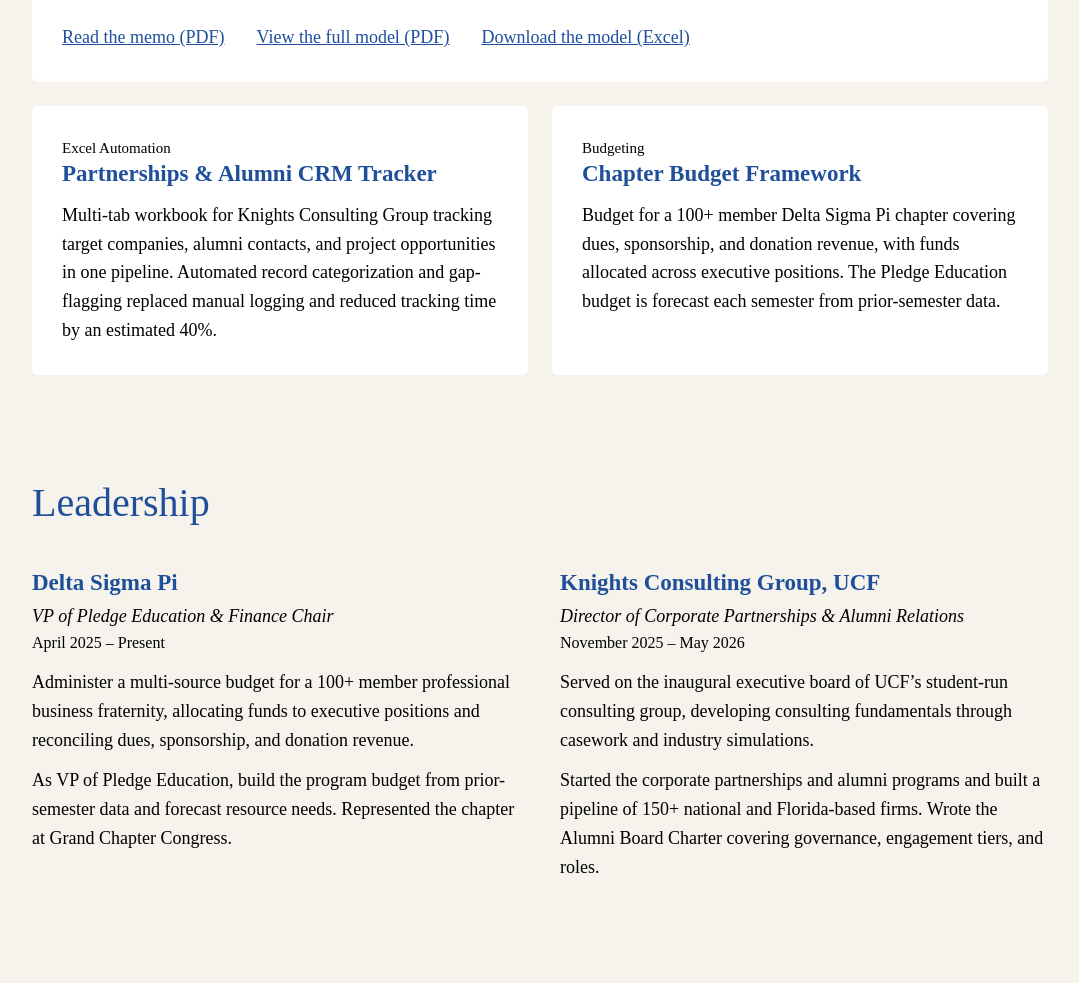
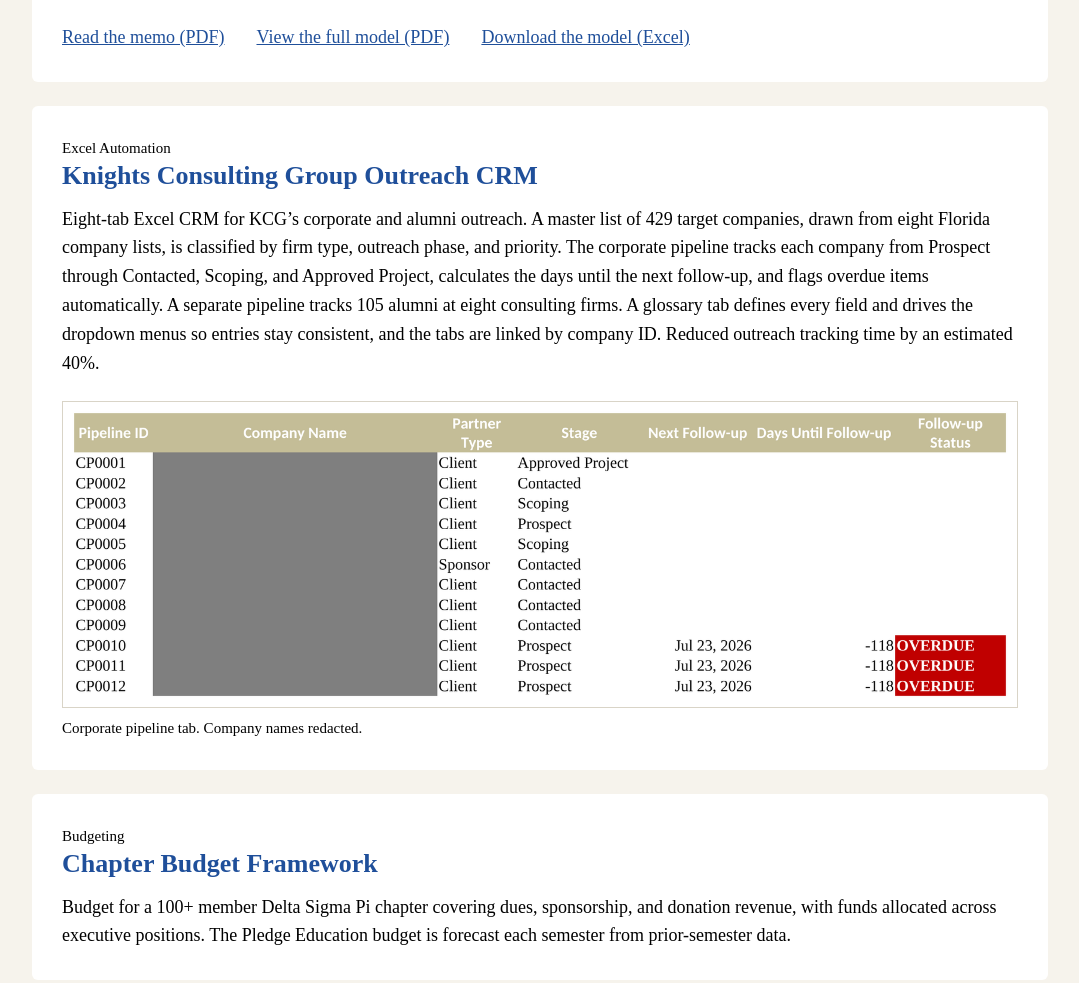
Before and after one commit to bennettparani/bennettparani.eportfolio, a plain HTML site: page index.html in a window 1280 px wide. Shown: the part 2899-3882 px from the top of the page, without its empty margins (100-1179 px from the left). Drawn offline with Linux system fonts and the light colour scheme.

Commit message:
Rewrite KCG CRM card from the tracker and add redacted pipeline screenshot
Co-Authored-By: Claude Opus 5.5 <noreply@anthropic.com>
Claude-Session: https://claude.ai/code/session_01VE2y7SDaDq3ZdoWiCPnQ1c

```diff
--- a/index.html
+++ b/index.html
@@ -139,6 +139,9 @@
   .card.wide h3 { font-size: 26px; }
   .card p { margin: 0; }
   .card.wide { grid-column: 1 / -1; }
+  .shot { margin: 24px 0 0; }
+  .shot img { display: block; width: 100%; height: auto; border: 1px solid #d9d4c7; }
+  .shot figcaption { font-size: 15px; margin-top: 8px; }
   .figs {
     display: grid;
     grid-template-columns: repeat(6, 1fr);
@@ -381,17 +384,25 @@
         </p>
       </div>
 
-      <div class="card">
+      <div class="card wide">
         <p class="tag">Excel Automation</p>
-        <h3>Partnerships &amp; Alumni CRM Tracker</h3>
+        <h3>Knights Consulting Group Outreach CRM</h3>
         <p>
-          Multi-tab workbook for Knights Consulting Group tracking target companies, alumni contacts, and project
-          opportunities in one pipeline. Automated record categorization and gap-flagging replaced manual logging and
-          reduced tracking time by an estimated 40%.
+          Eight-tab Excel CRM for KCG&rsquo;s corporate and alumni outreach. A master list of 429 target companies,
+          drawn from eight Florida company lists, is classified by firm type, outreach phase, and priority. The
+          corporate pipeline tracks each company from Prospect through Contacted, Scoping, and Approved Project,
+          calculates the days until the next follow-up, and flags overdue items automatically. A separate pipeline
+          tracks 105 alumni at eight consulting firms. A glossary tab defines every field and drives the dropdown
+          menus so entries stay consistent, and the tabs are linked by company ID. Reduced outreach tracking time
+          by an estimated 40%.
         </p>
+        <figure class="shot">
+          <a href="files/kcg-crm-pipeline.png" target="_blank" rel="noopener"><img src="files/kcg-crm-pipeline.png" alt="Corporate pipeline tab of the KCG outreach CRM showing pipeline IDs, partner type, stage, next follow-up date, days until follow-up, and follow-up status, with company names redacted" loading="lazy" width="1600" height="511"></a>
+          <figcaption>Corporate pipeline tab. Company names redacted.</figcaption>
+        </figure>
       </div>
 
-      <div class="card">
+      <div class="card wide">
         <p class="tag">Budgeting</p>
         <h3>Chapter Budget Framework</h3>
         <p>
```
Also changed, not shown: files/kcg-crm-pipeline.png (added).
